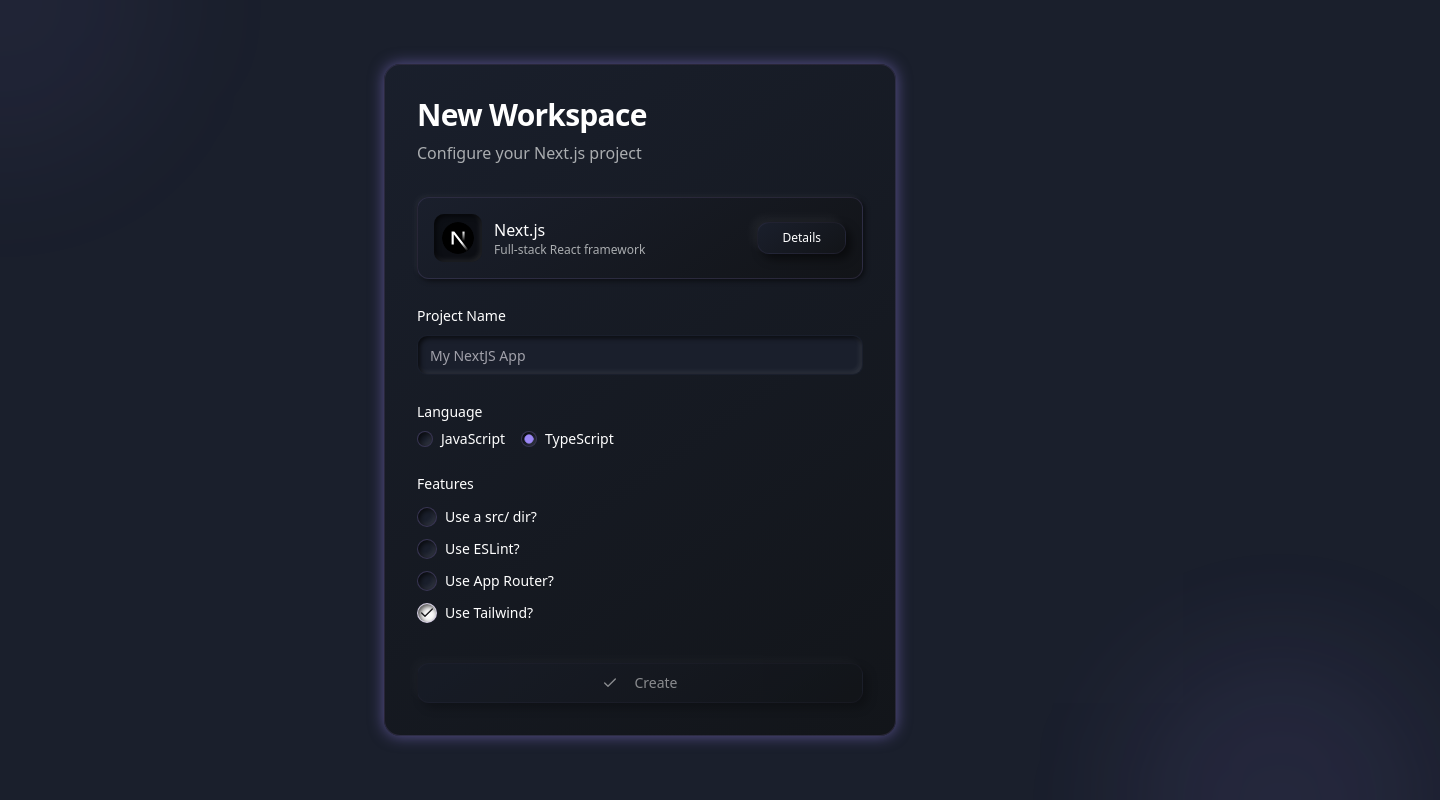
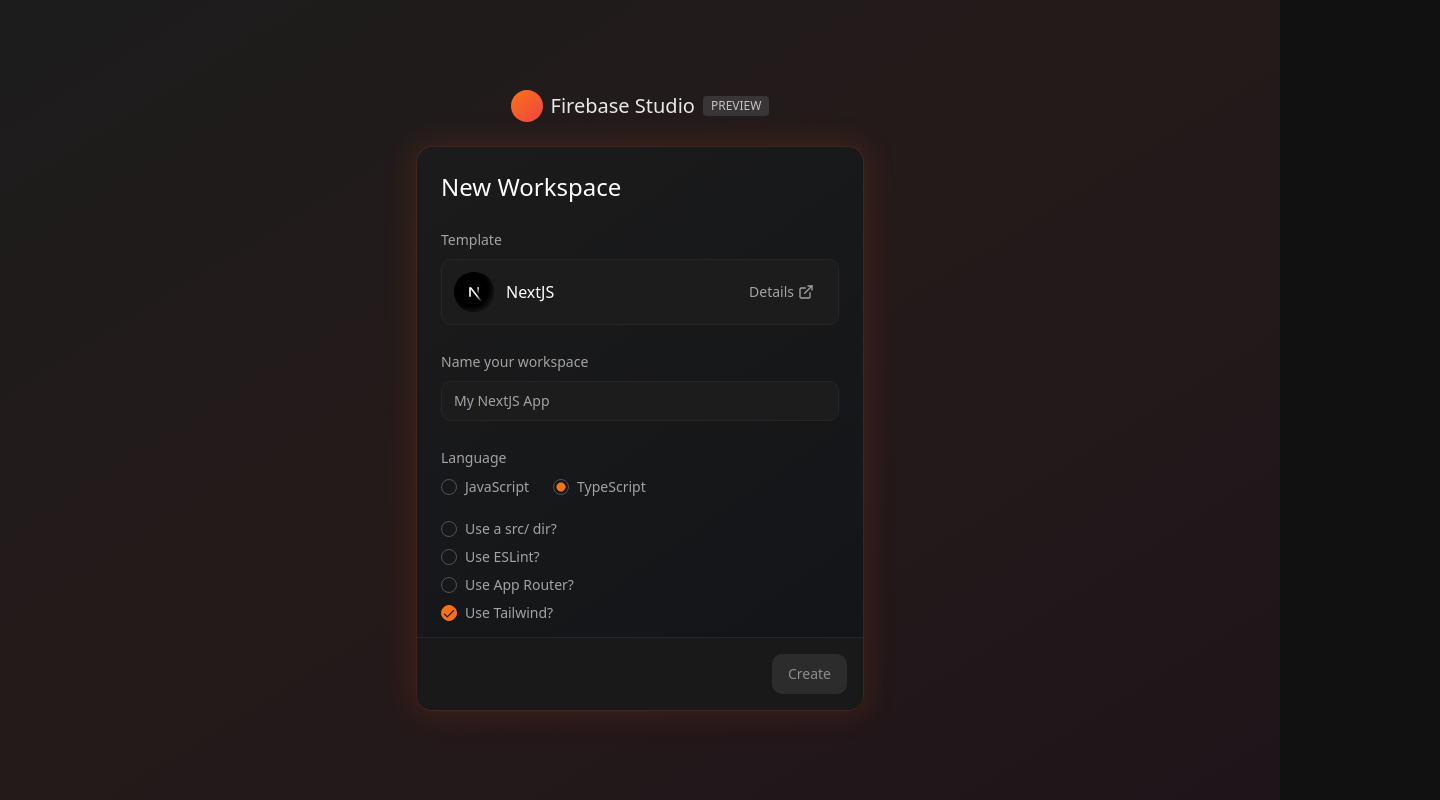
Before and after one commit to SamalehZen/nebula-workspace-ui, a React (Vite) app: page / in a window 1280 px wide. Shown: the top 800 px of the page, 1440 px wide, since content can reach past the window. Built offline with nearby package versions, Linux system fonts and the light colour scheme.

Commit message:
Refactor: Implement design changes

```diff
--- a/src/components/NextJsIcon.tsx
+++ b/src/components/NextJsIcon.tsx
@@ -3,10 +3,11 @@ import React from 'react';
 
 const NextJsIcon: React.FC = () => {
   return (
+    <div className="bg-black rounded-full p-1 flex items-center justify-center w-10 h-10 shadow-neo-inner">
       <svg
         viewBox="0 0 180 180"
-      width="32"
-      height="32"
+        width="24"
+        height="24"
         xmlns="http://www.w3.org/2000/svg"
         className="fill-white"
       >
@@ -52,6 +53,7 @@ const NextJsIcon: React.FC = () => {
           </linearGradient>
         </defs>
       </svg>
+    </div>
   );
 };
 
--- a/src/components/WorkspaceForm.tsx
+++ b/src/components/WorkspaceForm.tsx
@@ -1,11 +1,11 @@
 
-import React, { useState, useEffect } from 'react';
+import React, { useState } from 'react';
 import { Label } from "@/components/ui/label";
 import { Input } from "@/components/ui/input";
 import { Button } from "@/components/ui/button";
 import { RadioGroup, RadioGroupItem } from "@/components/ui/radio-group";
 import { Checkbox } from "@/components/ui/checkbox";
-import { Check } from "lucide-react";
+import { ExternalLink } from "lucide-react";
 import NextJsIcon from './NextJsIcon';
 
 const WorkspaceForm: React.FC = () => {
@@ -26,82 +26,78 @@ const WorkspaceForm: React.FC = () => {
   };
 
   return (
-    <div className="bg-neo-bg min-h-screen flex items-center justify-center p-4">
-      <div className="neo-card w-full max-w-lg p-8 glow-effect overflow-hidden">
-        <div className="mb-8">
-          <h1 className="text-3xl font-bold tracking-tight text-neo-text mb-2">New Workspace</h1>
-          <p className="text-neo-muted">Configure your Next.js project</p>
-        </div>
+    <div className="w-full max-w-md">
+      <div className="neo-card overflow-hidden bg-[#1c1c1c]/90 border border-neutral-800/50 rounded-xl shadow-glow-orange">
+        <div className="px-6 pt-6 pb-4">
+          <h1 className="text-2xl font-medium text-white mb-6">New Workspace</h1>
 
           <div className="space-y-6">
             {/* Template Block */}
-          <div className="bg-gradient-dark rounded-xl p-4 border border-neo-border/20 shadow-neo-flat flex justify-between items-center">
+            <div className="space-y-2">
+              <Label className="text-sm text-neutral-400">Template</Label>
+              <div className="bg-[#1c1c1c] rounded-md p-3 border border-neutral-800 flex justify-between items-center">
                 <div className="flex items-center gap-3">
-              <div className="bg-black/50 rounded-md p-2 shadow-neo-inner">
                   <NextJsIcon />
+                  <div className="text-white">NextJS</div>
                 </div>
-              <div>
-                <p className="font-medium text-neo-text">Next.js</p>
-                <p className="text-xs text-neo-muted">Full-stack React framework</p>
+                <Button variant="ghost" className="h-8 px-3 flex items-center gap-1 text-neutral-400 hover:text-white border-0">
+                  Details <ExternalLink className="h-3.5 w-3.5" />
+                </Button>
               </div>
-            </div>
-            <Button variant="outline" className="neo-button text-xs h-8">Details</Button>
             </div>
 
             {/* Project Name */}
             <div className="space-y-2">
-            <Label htmlFor="projectName" className="text-sm text-neo-text">Project Name</Label>
+              <Label htmlFor="projectName" className="text-sm text-neutral-400">Name your workspace</Label>
               <Input
                 id="projectName"
                 placeholder="My NextJS App"
                 value={projectName}
                 onChange={(e) => setProjectName(e.target.value)}
-              className="neo-input"
+                className="bg-[#1c1c1c] border-neutral-800 text-white focus:border-neutral-700 focus:ring-0"
               />
             </div>
 
             {/* Language Selection */}
             <div className="space-y-2">
-            <Label className="text-sm text-neo-text">Language</Label>
+              <Label className="text-sm text-neutral-400">Language</Label>
               <RadioGroup
                 defaultValue="typescript"
                 value={language}
                 onValueChange={setLanguage}
-              className="flex gap-4"
+                className="flex gap-6"
               >
                 <div className="flex items-center gap-2">
                   <RadioGroupItem
                     value="javascript"
                     id="javascript"
-                  className="bg-neo-bg border-neo-border/30 shadow-neo-inner text-neo-highlight"
+                    className="border-neutral-600 text-orange-500"
                   />
-                <Label htmlFor="javascript" className="text-neo-text">JavaScript</Label>
+                  <Label htmlFor="javascript" className="text-neutral-400 text-sm">JavaScript</Label>
                 </div>
                 <div className="flex items-center gap-2">
                   <RadioGroupItem
                     value="typescript"
                     id="typescript"
-                  className="bg-neo-bg border-neo-border/30 shadow-neo-inner text-neo-highlight"
+                    className="border-neutral-600 text-orange-500"
                   />
-                <Label htmlFor="typescript" className="text-neo-text">TypeScript</Label>
+                  <Label htmlFor="typescript" className="text-neutral-400 text-sm">TypeScript</Label>
                 </div>
               </RadioGroup>
             </div>
 
             {/* Feature Checkboxes */}
             <div className="space-y-3">
-            <Label className="text-sm text-neo-text">Features</Label>
-
               <div className="flex items-center space-x-2">
                 <Checkbox
                   id="srcDir"
                   checked={features.srcDir}
                   onCheckedChange={() => handleFeatureToggle('srcDir')}
-                className="neo-checkbox"
+                  className="border-neutral-600 data-[state=checked]:bg-orange-500 data-[state=checked]:border-orange-500"
                 />
                 <label
                   htmlFor="srcDir"
-                className="text-sm leading-none peer-disabled:cursor-not-allowed peer-disabled:opacity-70 text-neo-text"
+                  className="text-sm leading-none text-neutral-400"
                 >
                   Use a src/ dir?
                 </label>
@@ -112,11 +108,11 @@ const WorkspaceForm: React.FC = () => {
                   id="eslint"
                   checked={features.eslint}
                   onCheckedChange={() => handleFeatureToggle('eslint')}
-                className="neo-checkbox"
+                  className="border-neutral-600 data-[state=checked]:bg-orange-500 data-[state=checked]:border-orange-500"
                 />
                 <label
                   htmlFor="eslint"
-                className="text-sm leading-none peer-disabled:cursor-not-allowed peer-disabled:opacity-70 text-neo-text"
+                  className="text-sm leading-none text-neutral-400"
                 >
                   Use ESLint?
                 </label>
@@ -127,11 +123,11 @@ const WorkspaceForm: React.FC = () => {
                   id="appRouter"
                   checked={features.appRouter}
                   onCheckedChange={() => handleFeatureToggle('appRouter')}
-                className="neo-checkbox"
+                  className="border-neutral-600 data-[state=checked]:bg-orange-500 data-[state=checked]:border-orange-500"
                 />
                 <label
                   htmlFor="appRouter"
-                className="text-sm leading-none peer-disabled:cursor-not-allowed peer-disabled:opacity-70 text-neo-text"
+                  className="text-sm leading-none text-neutral-400"
                 >
                   Use App Router?
                 </label>
@@ -142,31 +138,28 @@ const WorkspaceForm: React.FC = () => {
                   id="tailwind"
                   checked={features.tailwind}
                   onCheckedChange={() => handleFeatureToggle('tailwind')}
-                className="neo-checkbox"
+                  className="border-neutral-600 data-[state=checked]:bg-orange-500 data-[state=checked]:border-orange-500"
                 />
                 <label
                   htmlFor="tailwind"
-                className="text-sm leading-none peer-disabled:cursor-not-allowed peer-disabled:opacity-70 text-neo-text"
+                  className="text-sm leading-none text-neutral-400"
                 >
                   Use Tailwind?
                 </label>
               </div>
             </div>
+          </div>
+        </div>
 
         {/* Create Button */}
-          <div className="pt-4">
+        <div className="bg-[#191919] border-t border-neutral-800 p-4 flex justify-end">
           <Button
             disabled={!projectName.trim()}
-              className={`w-full neo-button ${!projectName.trim() ? 'opacity-50 cursor-not-allowed' : 'hover:shadow-glow'}`}
+            className={`bg-neutral-700 hover:bg-neutral-600 text-white ${!projectName.trim() ? 'opacity-50' : ''}`}
           >
-              <Check className="mr-2 h-4 w-4" />
             Create
           </Button>
         </div>
-        </div>
-
-        <div className="absolute -bottom-40 -right-40 w-80 h-80 bg-neo-highlight/10 rounded-full blur-3xl pointer-events-none animate-pulse-subtle"></div>
-        <div className="absolute -top-40 -left-40 w-80 h-80 bg-neo-highlight/5 rounded-full blur-3xl pointer-events-none"></div>
       </div>
     </div>
   );
--- a/src/index.css
+++ b/src/index.css
@@ -34,7 +34,7 @@
   }
 
   body {
-    @apply bg-neo-bg text-neo-text antialiased overflow-x-hidden min-h-screen;
+    @apply bg-[#111111] text-neo-text antialiased overflow-x-hidden min-h-screen;
     font-feature-settings: "ss01", "ss02", "cv01", "cv02", "cv03";
   }
 
@@ -72,4 +72,8 @@
   .glow-effect {
     @apply shadow-glow;
   }
+
+  .shadow-glow-orange {
+    box-shadow: 0 0 30px 5px rgba(255, 87, 34, 0.12);
+  }
 }
--- a/src/pages/Index.tsx
+++ b/src/pages/Index.tsx
@@ -4,7 +4,14 @@ import WorkspaceForm from '@/components/WorkspaceForm';
 
 const Index = () => {
   return (
-    <WorkspaceForm />
+    <div className="min-h-screen bg-gradient-to-br from-[#1c1c1c] via-[#251a1a] to-[#1f1419] flex flex-col items-center justify-center">
+      <div className="mb-6 flex items-center">
+        <div className="w-8 h-8 mr-2 bg-gradient-to-br from-orange-500 to-red-500 rounded-full"></div>
+        <span className="text-white/90 text-xl font-medium">Firebase Studio</span>
+        <span className="ml-2 text-xs bg-neutral-700/70 text-white/70 px-2 py-0.5 rounded">PREVIEW</span>
+      </div>
+      <WorkspaceForm />
+    </div>
   );
 };
 
--- a/tailwind.config.ts
+++ b/tailwind.config.ts
@@ -65,9 +65,9 @@ export default {
 				},
 				neo: {
 					bg: '#1A1F2C',
-					highlight: '#9b87f5',
+					highlight: '#ff5722', // changed to orange to match Firebase
 					shadow: '#000000e6',
-					border: '#7E69AB',
+					border: '#ff5722',
 					text: '#FFFFFF',
 					muted: '#aaadb0'
 				}
@@ -81,7 +81,7 @@ export default {
 				'neo-inner': 'inset 2px 2px 5px rgba(0, 0, 0, 0.7), inset -2px -2px 5px rgba(255, 255, 255, 0.1)',
 				'neo-outer': '5px 5px 10px rgba(0, 0, 0, 0.5), -5px -5px 10px rgba(255, 255, 255, 0.05)',
 				'neo-flat': '2px 2px 5px rgba(0, 0, 0, 0.5), -2px -2px 5px rgba(255, 255, 255, 0.05)',
-				'glow': '0 0 15px rgba(155, 135, 245, 0.5)'
+				'glow': '0 0 15px rgba(255, 87, 34, 0.2)' // changed to orange to match Firebase
 			},
 			keyframes: {
 				'accordion-down': {
@@ -103,8 +103,9 @@ export default {
 				'pulse-subtle': 'pulse-subtle 4s ease-in-out infinite'
 			},
 			backgroundImage: {
-				'gradient-dark': 'linear-gradient(145deg, #1A1F2C, #121418)',
-				'gradient-card': 'linear-gradient(145deg, rgba(26,31,44,0.9), rgba(18,20,24,0.9))'
+				'gradient-dark': 'linear-gradient(145deg, #1c1c1c, #121418)',
+				'gradient-card': 'linear-gradient(145deg, rgba(28,28,28,0.9), rgba(18,20,24,0.9))',
+				'gradient-firebase': 'linear-gradient(145deg, #ff5722, #ff8a65)'
 			}
 		}
 	},
```
Lines whose indentation alone changed are shown as unchanged.
